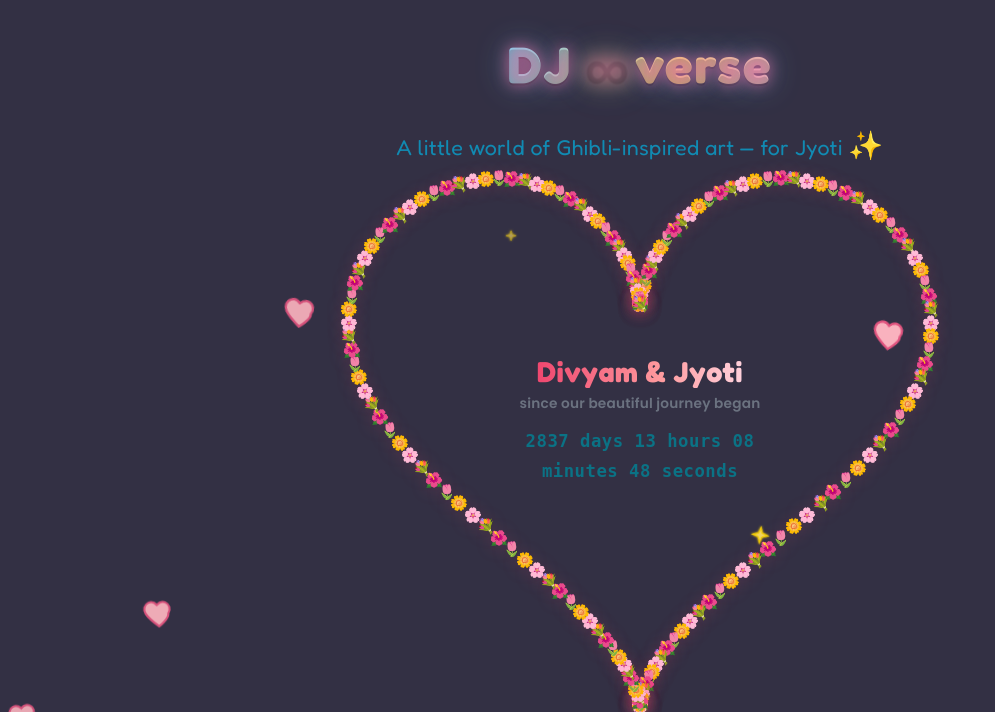
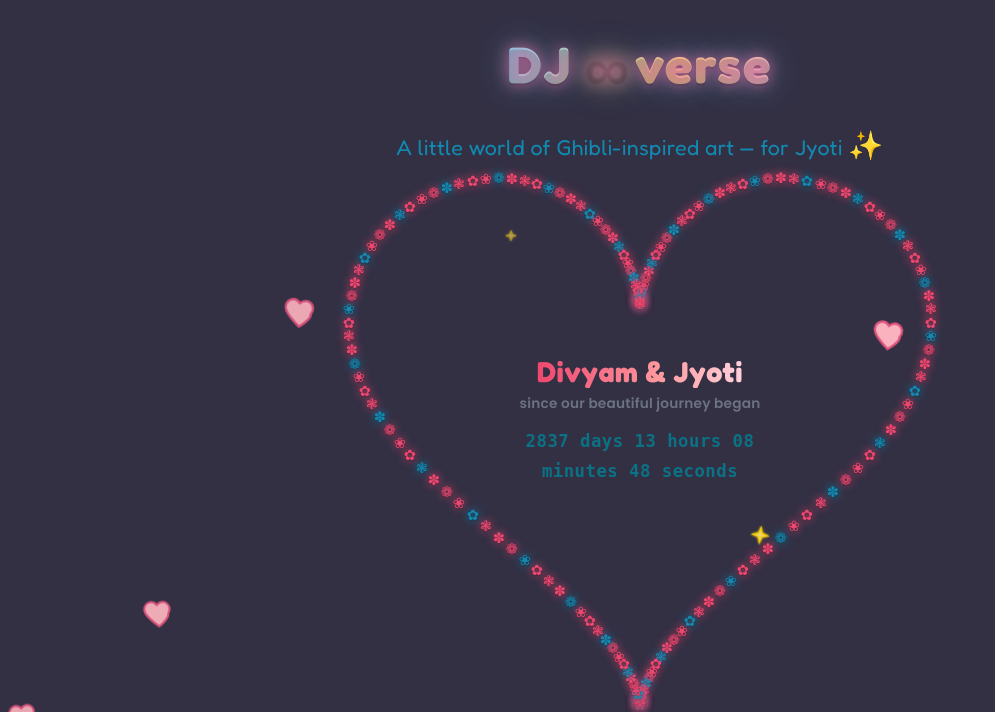
Before and after one commit to Divyam034/first_website, a Django app: page / in a window 1280 px wide. Shown: the top 712 px of the page, without its empty margins (0-995 px from the left). Run offline with Django 4.2, Linux system fonts and the light colour scheme.

Commit message:
heart outline proper

```diff
--- a/templates/index.html
+++ b/templates/index.html
@@ -40,7 +40,14 @@
   <style>
     @keyframes twinkle { 0%, 100% { transform: scale(0.9) rotate(0deg); opacity: 0.6; } 50% { transform: scale(1.15) rotate(8deg); opacity: 1; } }
     @keyframes floral-pop { 0% { transform: translate(-50%, -50%) scale(0.6) rotate(-8deg); opacity: 0; } 100% { transform: translate(-50%, -50%) scale(1) rotate(0); opacity: 1; } }
-    .heart-flower { position:absolute; transform: translate(-50%, -50%); filter: drop-shadow(0 2px 8px rgba(239,71,111,0.18)); animation: floral-pop 380ms ease-out both; }
+    .heart-flower {
+      position:absolute;
+      transform: translate(-50%, -50%);
+      color: var(--accent); /* default; most will be set per-element via JS */
+      /* soft glow that follows the assigned color */
+      text-shadow: 0 1px 2px rgba(0,0,0,0.25), 0 0 8px currentColor;
+      animation: floral-pop 380ms ease-out both;
+    }
     @media (max-width: 420px) {
       /* Push inner content further down on small screens */
       .love-heart-clock .heart-center { inset: 26% 8% 6% 8% !important; }
@@ -137,7 +144,10 @@
       const floralLayer = document.querySelector('.heart-florals');
       if (stage && floralLayer) {
         // Prepare points along a parametric heart curve
-        const flowers = ['🌸','🌼','🌷','🌺','💐'];
+        // Use colorable flower glyphs so we can match the site's theme
+        const flowers = ['✿','❀','❁','✽','❃'];
+        // Palette aligned with site theme: accent (pink) and secondary (teal)
+        const palette = ['var(--accent)', 'var(--secondary)', 'var(--accent)', 'var(--accent)'];
   const total = 160; // number of flowers
   const duration = 2300; // total creation duration in ms
   let startTs = performance.now();
@@ -159,11 +169,16 @@
           const span = document.createElement('span');
           span.className = 'heart-flower';
           span.textContent = flowers[i % flowers.length];
+          // Assign a theme color (skew a bit towards accent)
+          span.style.color = palette[i % palette.length];
           // Responsive size
           const base = Math.max(14, Math.min(24, stage.clientWidth * 0.04));
           span.style.left = px + '%';
           span.style.top = py + '%';
           span.style.fontSize = base + 'px';
+          // Tiny organic rotation variation
+          const rot = (Math.random() * 14 - 7).toFixed(2); // -7 to +7 deg
+          span.style.transform = `translate(-50%, -50%) rotate(${rot}deg)`;
           // Staggered animation delay for nice cascade
           span.style.animationDelay = (i * (duration/total) * 0.65) + 'ms';
           floralLayer.appendChild(span);
```
